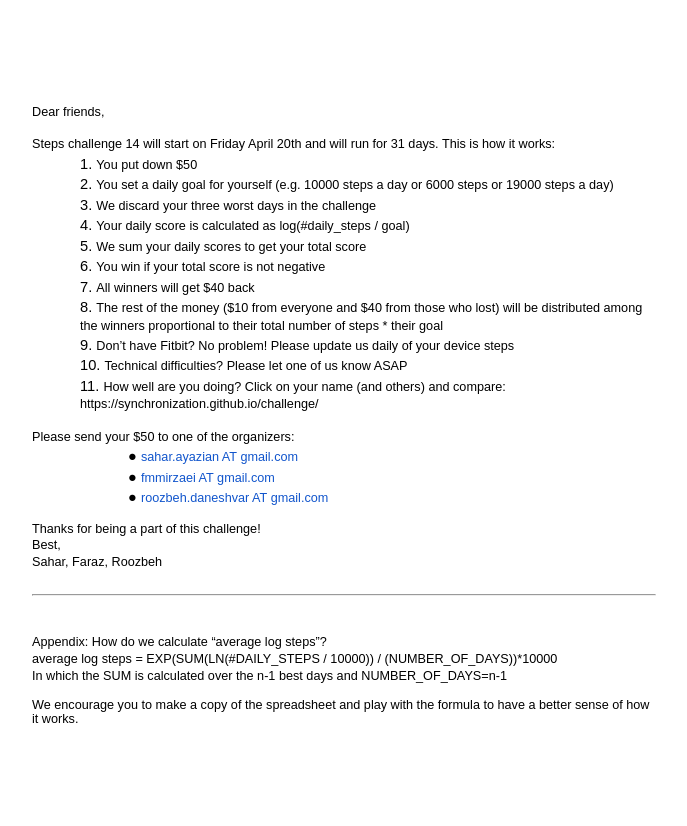
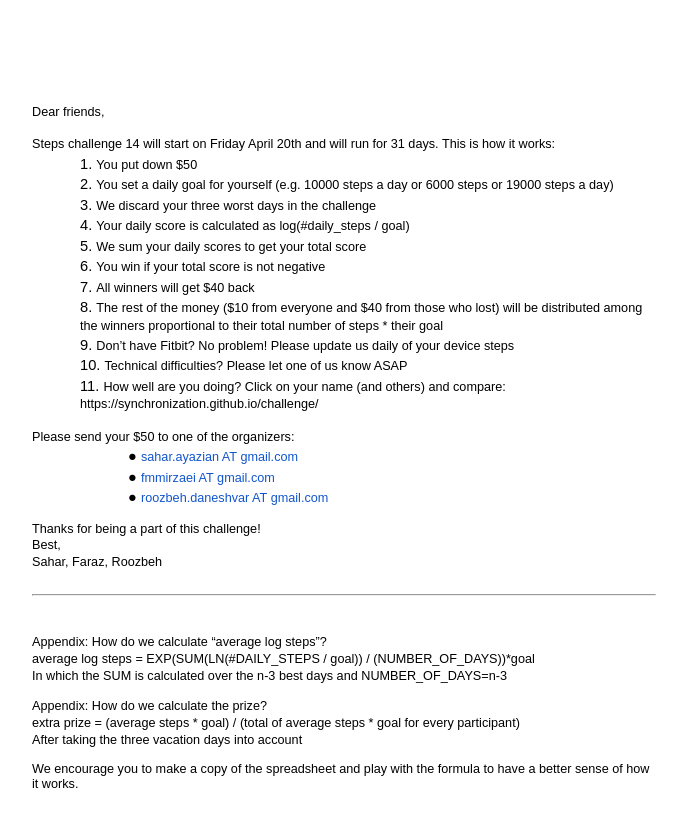
Before and after one commit to synchronization/synchronization..github.io, a plain HTML site: page index.html in a window 1280 px wide. Shown: the whole page, without its empty margins (72-759 px from the left). Drawn offline with Linux system fonts and the light colour scheme.

Commit message:
Update index.html

```diff
--- a/index.html
+++ b/index.html
@@ -640,8 +640,12 @@
     <p class="c3 c11"><span class="c2"></span></p>
     <p class="c3 c11"><span class="c2"></span></p>
     <p class="c3"><span class="c2">Appendix: How do we calculate &ldquo;average log steps&rdquo;?</span></p>
-    <p class="c3"><span class="c2">average log steps = EXP(SUM(LN(#DAILY_STEPS / 10000)) / (NUMBER_OF_DAYS))*10000</span></p>
-    <p class="c10"><span class="c2">In which the SUM is calculated over the n-1 best days and NUMBER_OF_DAYS=n-1</span></p>
+    <p class="c3"><span class="c2">average log steps = EXP(SUM(LN(#DAILY_STEPS / goal)) / (NUMBER_OF_DAYS))*goal</span></p>
+    <p class="c10"><span class="c2">In which the SUM is calculated over the n-3 best days and NUMBER_OF_DAYS=n-3</span></p>
+    <p class="c6"><span class="c2"></span></p>
+    <p class="c3"><span class="c2">Appendix: How do we calculate the prize?</span></p>
+    <p class="c3"><span class="c2">extra prize = (average steps * goal) / (total of average steps * goal for every participant)</span></p>
+    <p class="c10"><span class="c2">After taking the three vacation days into account</span></p>
     <p class="c6"><span class="c2"></span></p>
     <p class="c10"><span class="c2">We encourage you to make a copy of the spreadsheet and play with the formula to have a better sense of how it works.</span></p>
     <p class="c6"><span class="c0"></span></p>
```
